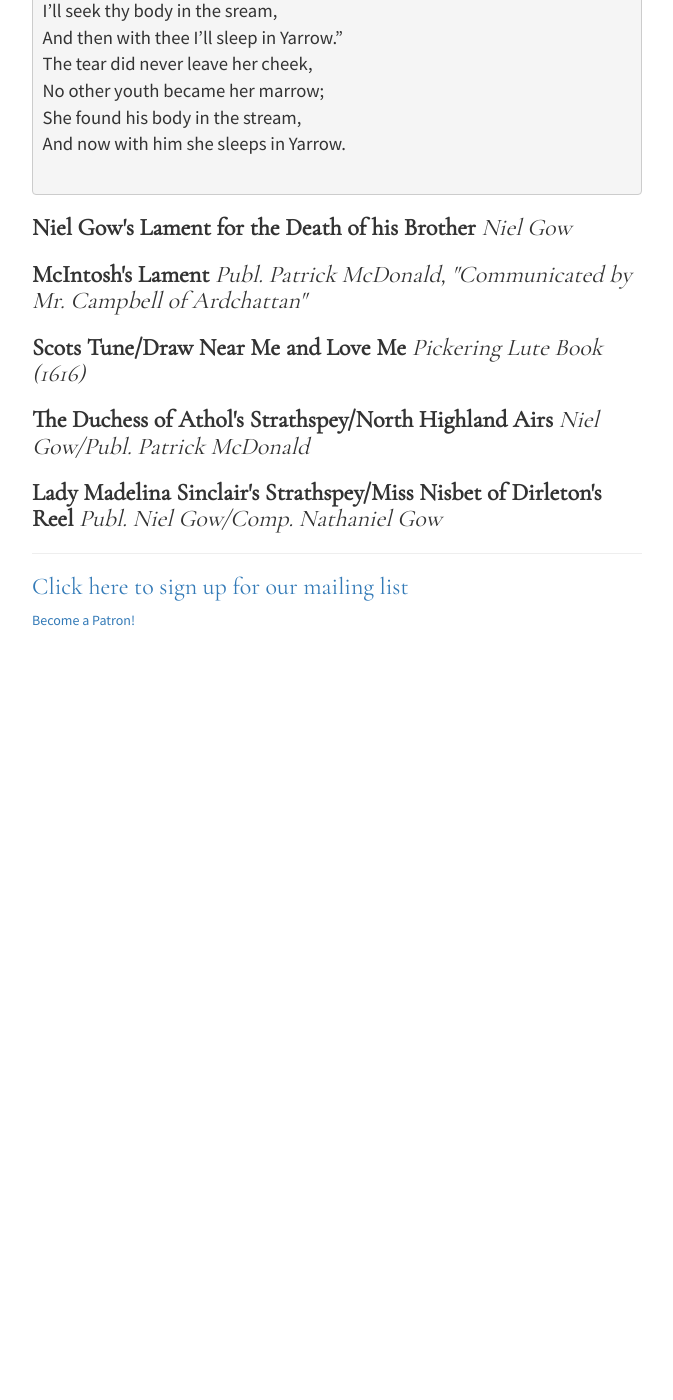
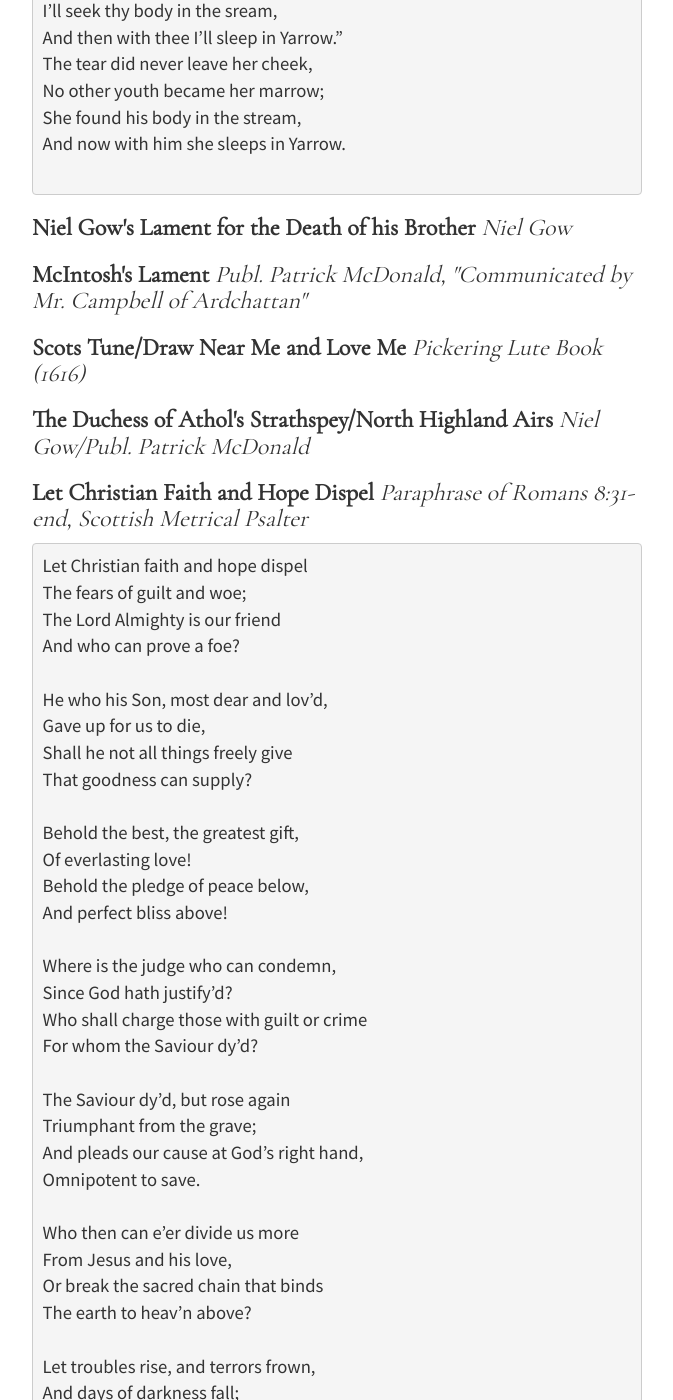
Before and after one commit to timandjeremy/timandjeremy.github.io, a Jekyll site: the page built from program/index.html, in a window 1280 px wide and 1400 px high, scrolled down 2269 px. Shown: the whole window, without its empty margins (303-976 px from the left). Built offline with Jekyll 4.4.1, drawn with Linux system fonts in a browser that asks for light colours; nearby versions of some CDN libraries; library files that are not in the unit come from our copies; comment, search, counter and statistics services are not loaded; before the commit the page ends 2899 px from its top, so only the background shows below that; some of the changed text lies outside the part shown.

Commit message:
Christian Faith is back

```diff
--- a/program/index.html
+++ b/program/index.html
@@ -136,6 +136,57 @@ And now with him she sleeps in Yarrow.
   </h3>
 
   <h3>
+  <strong>Let Christian Faith and Hope Dispel</strong>
+  <em>Paraphrase of Romans 8:31-end, Scottish Metrical Psalter</em>
+  </h3>
+  <pre>
+Let Christian faith and hope dispel
+The fears of guilt and woe;
+The Lord Almighty is our friend
+And who can prove a foe?
+
+He who his Son, most dear and lov’d,
+Gave up for us to die,
+Shall he not all things freely give
+That goodness can supply?
+
+Behold the best, the greatest gift,
+Of everlasting love!
+Behold the pledge of peace below,
+And perfect bliss above!
+
+Where is the judge who can condemn,
+Since God hath justify’d?
+Who shall charge those with guilt or crime
+For whom the Saviour dy’d?
+
+The Saviour dy’d, but rose again
+Triumphant from the grave;
+And pleads our cause at God’s right hand,
+Omnipotent to save.
+
+Who then can e’er divide us more
+From Jesus and his love,
+Or break the sacred chain that binds
+The earth to heav’n above?
+
+Let troubles rise, and terrors frown,
+And days of darkness fall;
+Through him all dangers we’ll defy,
+And more than conquer all.
+
+Nor death nor life, nor earth nor hell,
+Nor times destroying sway,
+Can e’er efface us from his heart,
+Or make his love decay.
+
+Each future period then will bless,
+As it has bless’d the past;
+He lov’d us from the first of time,
+He loves us to the last.
+  </pre>
+
+  <h3>
     <strong>Lady Madelina Sinclair's Strathspey/Miss Nisbet of Dirleton's Reel</strong>
     <em>Publ. Niel Gow/Comp. Nathaniel Gow</em>
   </h3>
```
